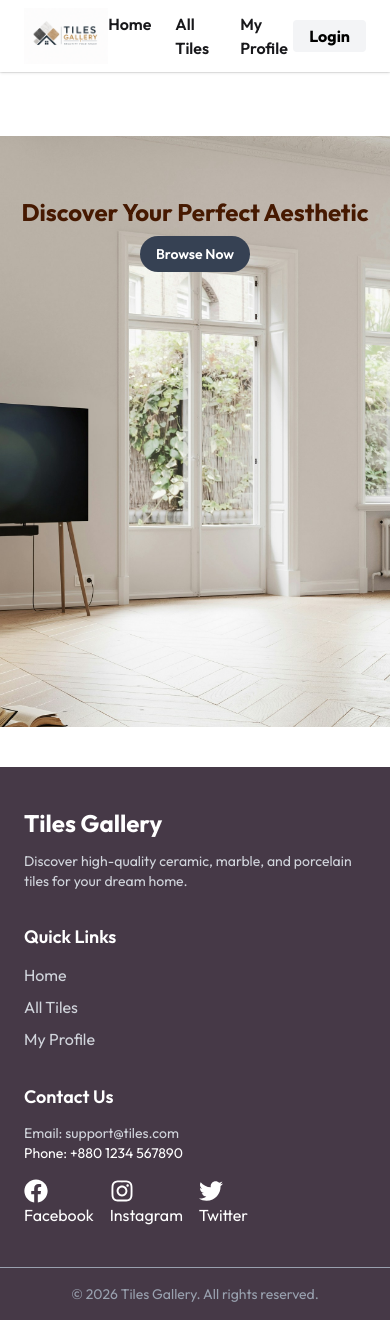
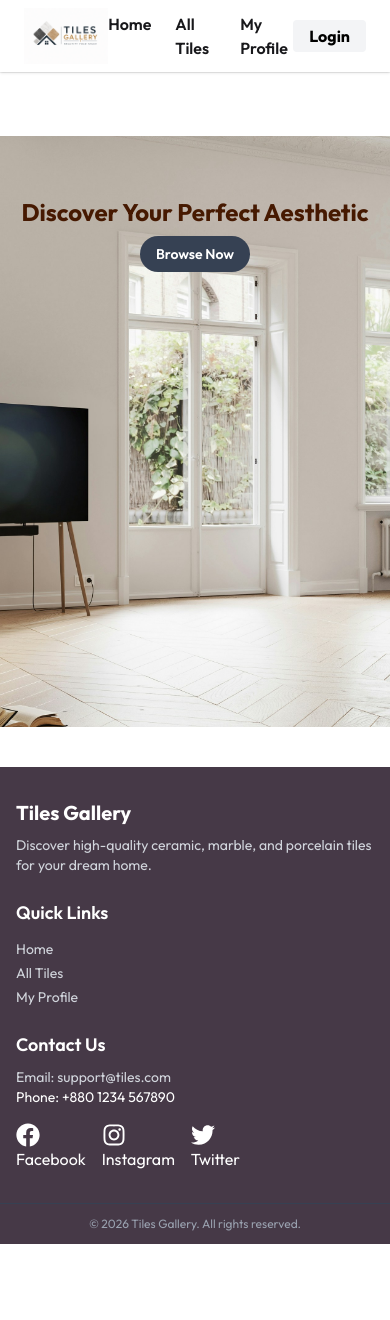
Before and after one commit to rifat-sultana/Assignment-08-Tiles-Gallery, a Next.js app: page / in a window 390 px wide. After the commit the page ends 1244 px from the top, so only its background shows below. Built offline with nearby package versions, Linux system fonts and the light colour scheme.

Commit message:
footer responsiveness done for mobile and desktop

```diff
--- a/src/app/components/Footer.jsx
+++ b/src/app/components/Footer.jsx
@@ -5,32 +5,36 @@ import { FaFacebook, FaInstagram, FaTwitter } from "react-icons/fa";
 export default function Footer() {
   return (
     <footer className="bg-mauve-700 text-white mt-10">
-      <div className="max-w-7xl mx-auto px-6 py-10 grid grid-cols-1 md:grid-cols-3 gap-8">
 
+      <div className="max-w-7xl mx-auto px-4 md:px-6 py-8  grid grid-cols-1 sm:grid-cols-2 md:grid-cols-3 gap-6 md:gap-8">
 
+      {/* logo */}
         <div>
-          <h2 className="text-2xl font-bold mb-3">Tiles Gallery</h2>
+          <h2 className="text-xl md:text-2xl font-bold mb-2 md:mb-3">
+          Tiles Gallery
+          </h2>
           <p className="text-sm text-gray-300">
             Discover high-quality ceramic, marble, and porcelain tiles for your dream home.
           </p>
         </div>
 
-
+        {/* Links */}
         <div>
           <h3 className="text-lg font-semibold mb-3">Quick Links</h3>
-          <ul className="space-y-2 text-gray-300">
+          <ul className="space-y-1 md:space-y-2 text-gray-300 text-sm">
             <li><Link href="/">Home</Link></li>
             <li><Link href="/tiles">All Tiles</Link></li>
             <li><Link href="/profile">My Profile</Link></li>
           </ul>
         </div>
 
-
+   {/* contact */}
         <div>
-          <h3 className="text-lg font-semibold mb-3">Contact Us</h3>
+          <h3 className="text-lg font-semibold mb-2 md:mb-3">Contact Us</h3>
           <p className="text-sm text-gray-300">Email: support@tiles.com</p>
           <p className="text-sm text-gray-00">Phone: +880 1234 567890</p>
 
+        {/* social link */}
           <div className="flex gap-4 mt-4">
             <a href="#"><FaFacebook size={24}/>Facebook</a>
             <a href="#"><FaInstagram size={24}/>Instagram</a>
@@ -41,8 +45,8 @@ export default function Footer() {
 
       </div>
 
-      {/* 🔻 Bottom */}
-      <div className="text-center text-sm text-gray-400 border-t border-gray-400 py-4">
+      <div className="text-center text-xs md:text-sm text-gray-400
+                   border-t border-gray-700 py-3 md:py-4 px-4">
         © 2026 Tiles Gallery. All rights reserved.
       </div>
     </footer>
```
